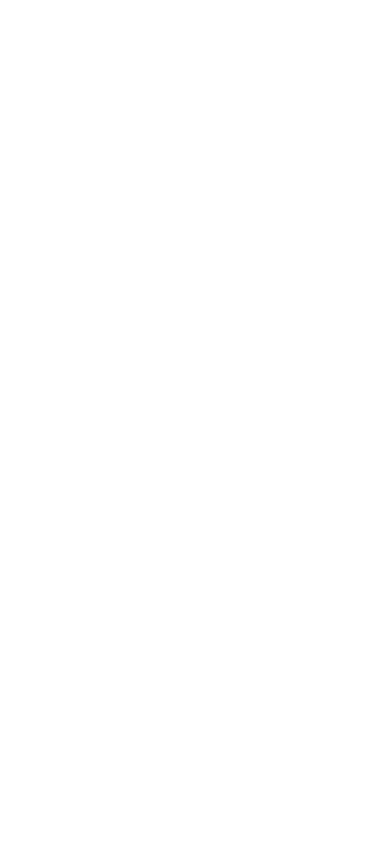
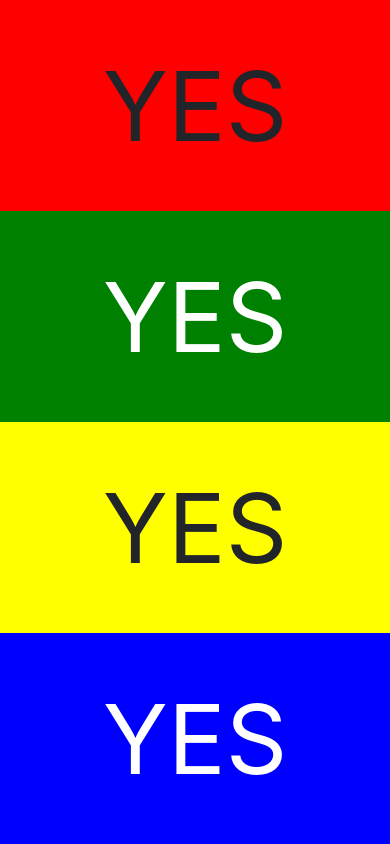
Before and after one commit to MasterKale/cigt-disneyland, a website built with Parcel: page index.html in a window 390 px wide. Built offline with nearby package versions, Linux system fonts and the light colour scheme.

Commit message:
Initial grid work across mobile and desktop

```diff
--- a/index.html
+++ b/index.html
@@ -7,6 +7,20 @@
     <title>Can I Go To Disney Land Today?</title>
 </head>
 <body>
+    <div class="wrapper">
+        <div class="passport --socal">
+            <span class="yesno">Yes</span>
+        </div>
+        <div class="passport --deluxe">
+            <span class="yesno">Yes</span>
+        </div>
+        <div class="passport --sig">
+            <span class="yesno">Yes</span>
+        </div>
+        <div class="passport --sigplus">
+            <span class="yesno">Yes</span>
+        </div>
+    </div>
     <script src="./index.js"></script>
 </body>
 </html>
--- a/styles/index.scss
+++ b/styles/index.scss
@@ -1,2 +1,54 @@
 @import 'bootstrap/scss/bootstrap-reboot.scss';
-@import 'bootstrap/scss/bootstrap-grid.scss';
+
+// Mobile-first, so `xs` starts here
+// Four levels of passports:
+// Southern California Select:   .socal
+// Deluxe:                       .deluxe
+// Signature:                    .sig
+// Signature Plus:               .sigplus
+
+// 1 x 4 grid
+.wrapper {
+    height: 100%;
+    display: grid;
+    grid-template-columns: 1fr;
+    grid-auto-rows: 25vh;
+}
+
+.passport {
+    height: 100%;
+    // Place content in the center
+    display: flex;
+    justify-content: center;
+    align-items: center;
+
+    &.--socal {
+        background: red;
+    }
+    &.--deluxe {
+        background: green;
+        color: white;
+    }
+    &.--sig {
+        background: yellow;
+    }
+    &.--sigplus {
+        background: blue;
+        color: white;
+    }
+
+    .yesno {
+        font-size: 6em;
+        text-transform: uppercase;
+    }
+}
+
+@include media-breakpoint-up(sm) {}
+
+@include media-breakpoint-up(md) {
+    // 2 x 2 grid
+    .wrapper {
+        grid-template-columns: 1fr 1fr;
+        grid-auto-rows: 50vh;
+    }
+}
```
Also changed, not shown: 1 other file.
